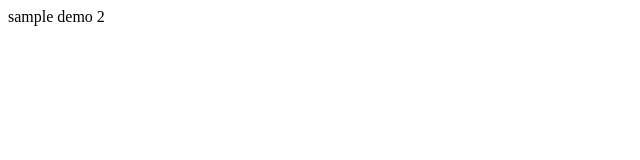
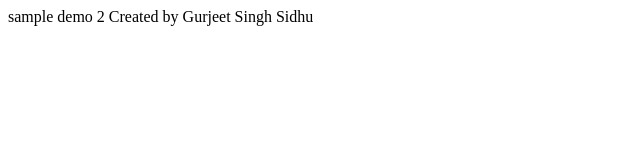
Before and after one commit to gurjeetsidhu/demo2, a plain HTML site: page index.html in a window 1280 px wide. Shown: the whole page, without its empty margins (0-640 px from the left). Drawn offline with Linux system fonts and the light colour scheme.

Commit message:
Name added

```diff
--- a/index.html
+++ b/index.html
@@ -7,5 +7,6 @@
 </head>
 <body>
     sample demo 2
+    Created by Gurjeet Singh Sidhu
 </body>
 </html>
```
